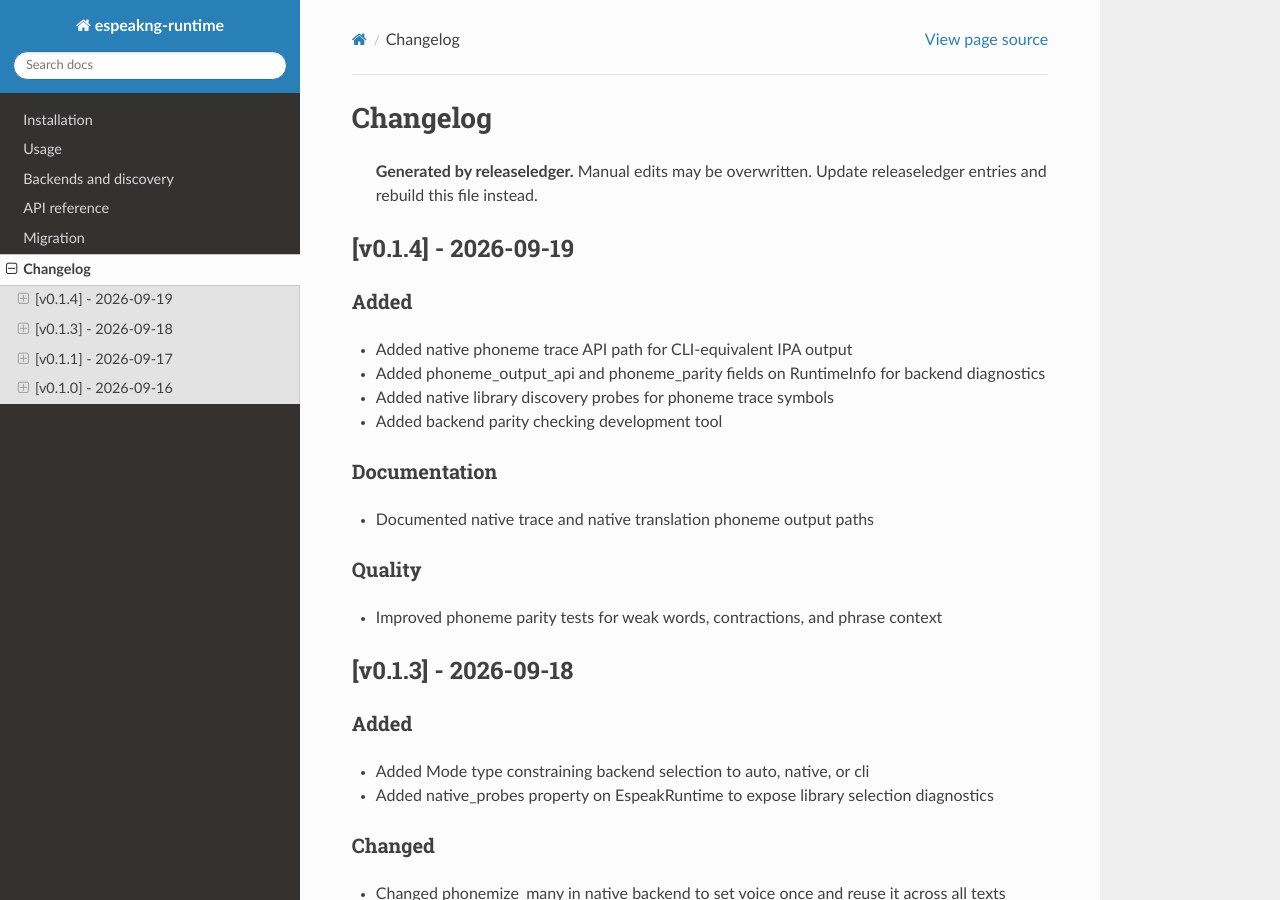
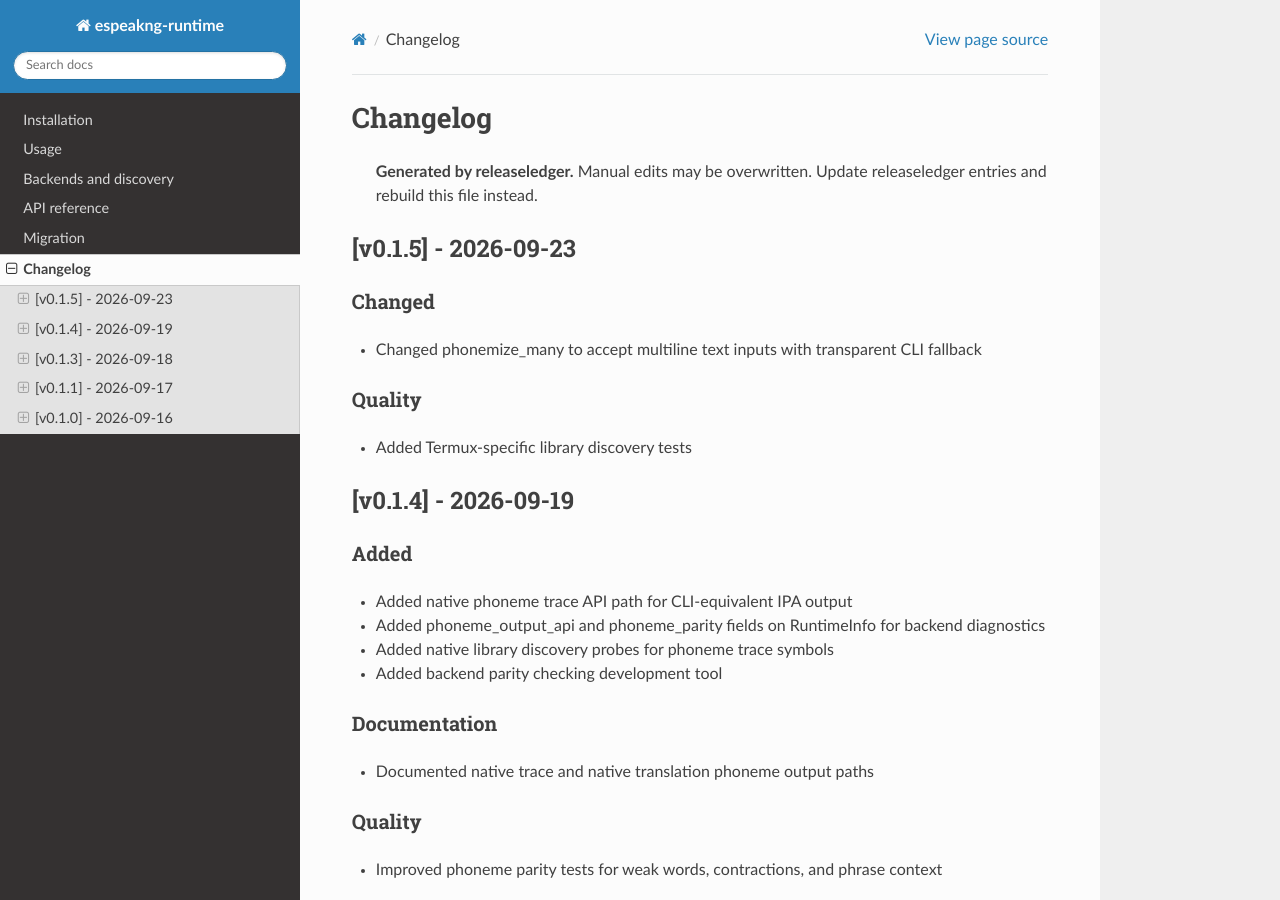
Before and after one commit to buchwandler/espeakng-runtime, a Sphinx documentation site: the page built from docs/changelog.md, in a window 1280 px wide and 900 px high. Built offline with Sphinx 7.4.7 and the Read the Docs theme 3.1.0, drawn with Linux system fonts in a browser that asks for light colours.

Commit message:
doc: changelog

```diff
--- a/docs/changelog.md
+++ b/docs/changelog.md
@@ -1,6 +1,18 @@
 # Changelog
 
 > **Generated by releaseledger.** Manual edits may be overwritten. Update releaseledger entries and rebuild this file instead.
+
+## [v0.1.5] - 2026-09-23
+
+### Changed
+
+- Changed phonemize_many to accept multiline text inputs with transparent CLI fallback
+
+### Quality
+
+- Added Termux-specific library discovery tests
+
+<!-- generated by releaseledger -->
 
 ## [v0.1.4] - 2026-09-19
 
```
Also changed, not shown: .ledger/releaseledger/data/ledgers/main/releases/v0.1.5/entries/entry-0001.md (added), .ledger/releaseledger/data/ledgers/main/releases/v0.1.5/entries/entry-0002.md (added), .ledger/releaseledger/data/ledgers/main/releases/v0.1.5/release.md (added), 1 other file.
